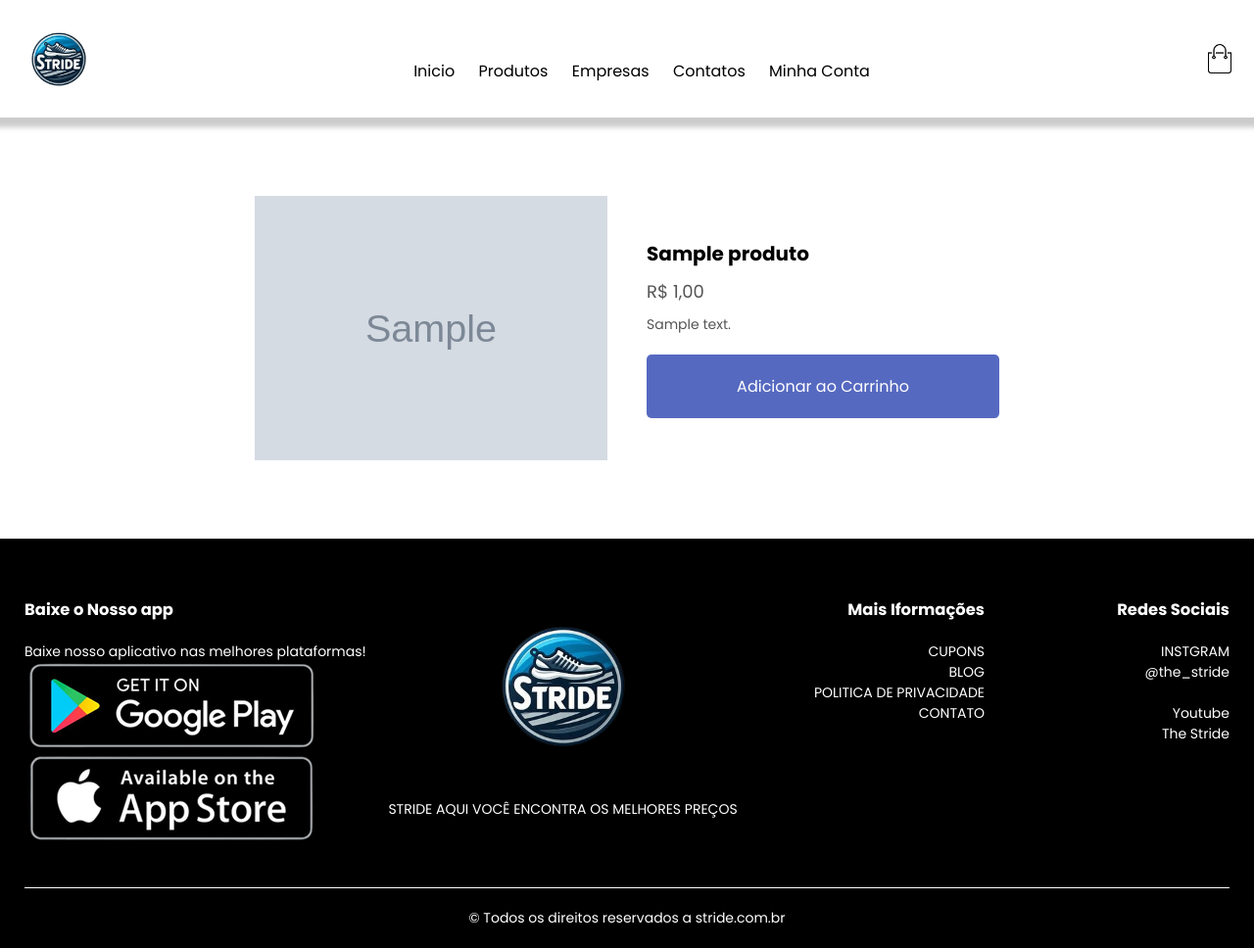
After one commit to Ryan-Menezes/loja-faculdade, a PHP site: the page made by produto.php in a window 1280 px wide. The commit adds this page. Shown: the whole page at 98% size. Run offline with PHP 8.4, Linux system fonts and the light colour scheme; tables that the repository leaves empty hold one stand-in row (values such as "Sample post"); grey boxes marked "Sample" are stand-in pictures.

Commit message:
criando página de produto e listando produtos na loja

```diff
--- a/admin/produtos/index.php
+++ b/admin/produtos/index.php
@@ -28,7 +28,7 @@
         <tr>
             <td><?= $produto->id ?></td>
             <td>
-             <?php if ($produto->imagem): ?>
+                <?php if ($produto->imagem): ?>
                     <img src="<?= url('assets/uploads/' . $produto->imagem) ?>" alt="<?= $produto->nome ?>" width="50" height="50" class="rounded border m-2">
                 <?php else: ?>
                     <img src="<?= url('assets/default-product.webp') ?>" alt="<?= $produto->nome ?>" height="50" class="rounded border m-2">
--- a/assets/css/style.css
+++ b/assets/css/style.css
@@ -73,9 +73,11 @@ p{
 }
 .linha{
     display: flex;
-    align-items: center;
     flex-wrap: wrap;
     justify-content: space-around;
+}
+.linha a {
+    text-decoration: none;
 }
 .col-2{
     flex-basis:50%;
@@ -304,6 +306,84 @@ app.logo img{
     margin-left: 20px;
     display: none;
 }
+
+.navbar-alone {
+    box-shadow: #ccc 0px 0px 5px 10px;
+}
+
+.navbar-alone a {
+    color: #000!important;
+    height: auto;
+    display: flex;
+    align-items: center;
+}
+
+.navbar-alone .logo img {
+    max-width: 80px;
+    width: auto;
+}
+
+.navbar-alone nav {
+    display: flex;
+    align-items: center;
+    justify-content: center;
+    text-align: center;
+}
+
+.navbar-alone nav ul {
+    max-height: none;
+}
+
+.navbar .carrinho-item {
+    filter: brightness(0);
+}
+
+.product-page {
+    display: grid;
+    grid-template-columns: 1fr 1fr;
+    align-items: center;
+    gap: 40px;
+    max-width: 800px;
+    margin: 0 auto;
+    padding: 80px 20px;
+}
+
+.product-page img {
+    max-width: 100%;
+}
+
+.product-page h1 {
+    font-size: 20px;
+    margin-bottom: 10px;
+}
+
+.product-page p {
+    font-size: 14px;
+    margin-bottom: 10px;
+}
+
+.product-page .price {
+    font-size: 18px;
+}
+
+.product-page .btn-add-to-cart {
+    display: flex;
+    align-items: center;
+    justify-content: center;
+    background-color: #5669C1;
+    padding: 20px;
+    border: none;
+    border-radius: 5px;
+    color: #fff;
+    margin-top: 20px;
+    text-decoration: none;
+    transition-duration: 0.3s;
+}
+
+.product-page .btn-add-to-cart:hover {
+    transform: scale(1.1);
+}
+
 /*----------------MENU CELULAR---------------*/
 @media only screen and (max-width:800px){
     nav ul{
--- a/includes/site/header.php
+++ b/includes/site/header.php
@@ -1,3 +1,5 @@
+<?php require_once __DIR__ . '/../../config/config.php'; ?>
+
 <!DOCTYPE html>
 <html lang="pt-br">
 <head>
--- /dev/null
+++ b/includes/site/navbar.php
@@ -0,0 +1,19 @@
+<header class="navbar navbar-alone">
+    <div class="logo">
+        <a href="<?= url('/') ?>">
+            <img src="assets/img/LogoStride.png" alt="logo">
+        </a>
+    </div>
+    <!-- INICIO MENU NAVEGAÇÃO STRIDE.COM.BR -->
+    <nav>
+        <ul id="MenuItens">
+            <li><a href="<?= url('/') ?>" title="">Inicio</a></li>
+            <li><a href="<?= url('/produtos.php') ?>" title="">Produtos</a></li>
+            <li><a href="<?= url('/') ?>" title="">Empresas</a></li>
+            <li><a href="<?= url('/') ?>" title="">Contatos</a></li>
+            <li><a href="<?= url('/') ?>" title="">Minha Conta</a></li>
+        </ul>
+    </nav>
+    <!-- FIM MENU NAVEGAÇÃO STRIDE.COM.BR -->
+    <a href="<?= url('/') ?>" title=""><img src="assets/img/carrinho.png" class="carrinho-item" alt="Carrinho" width="30px" height="30px"></a>
+</header>
--- /dev/null
+++ b/produto.php
@@ -0,0 +1,34 @@
+<?php require_once __DIR__ . '/includes/site/header.php'; ?>
+
+<?php require_once __DIR__ . '/includes/site/navbar.php'; ?>
+
+<?php
+    $slug = filter_input(INPUT_GET, 'slug');
+    $produtos = Database::EXECUTE_QUERY('SELECT * FROM produtos WHERE slug = ? LIMIT 1', [$slug]);
+
+    if (count($produtos) === 0) {
+        redirect('/');
+    }
+
+    $produto = $produtos[0];
+?>
+
+<main class="product-page">
+    <?php if ($produto->imagem): ?>
+        <img src="<?= url('assets/uploads/' . $produto->imagem) ?>" alt="<?= $produto->nome ?>" class="rounded border m-2">
+    <?php else: ?>
+        <img src="<?= url('assets/default-product.webp') ?>" alt="<?= $produto->nome ?>" class="rounded border m-2">
+    <?php endif; ?>
+
+    <div>
+        <h1><?= $produto->nome ?></h1>
+
+        <p class="price">R$ <?= number_format($produto->preco, 2, ',', '.') ?></p>
+
+        <p><?= $produto->descricao ?></p>
+
+        <a href="" class="btn-add-to-cart">Adicionar ao Carrinho</a>
+    </div>
+</main>
+
+<?php require_once __DIR__ . '/includes/site/footer.php'; ?>
```
Also changed, not shown: includes/site/banner.php (+10 -7 lines), includes/site/card.php (added, +21 -0 lines), index.php (+5 -56 lines), produtos.php (added, +15 -0 lines).
